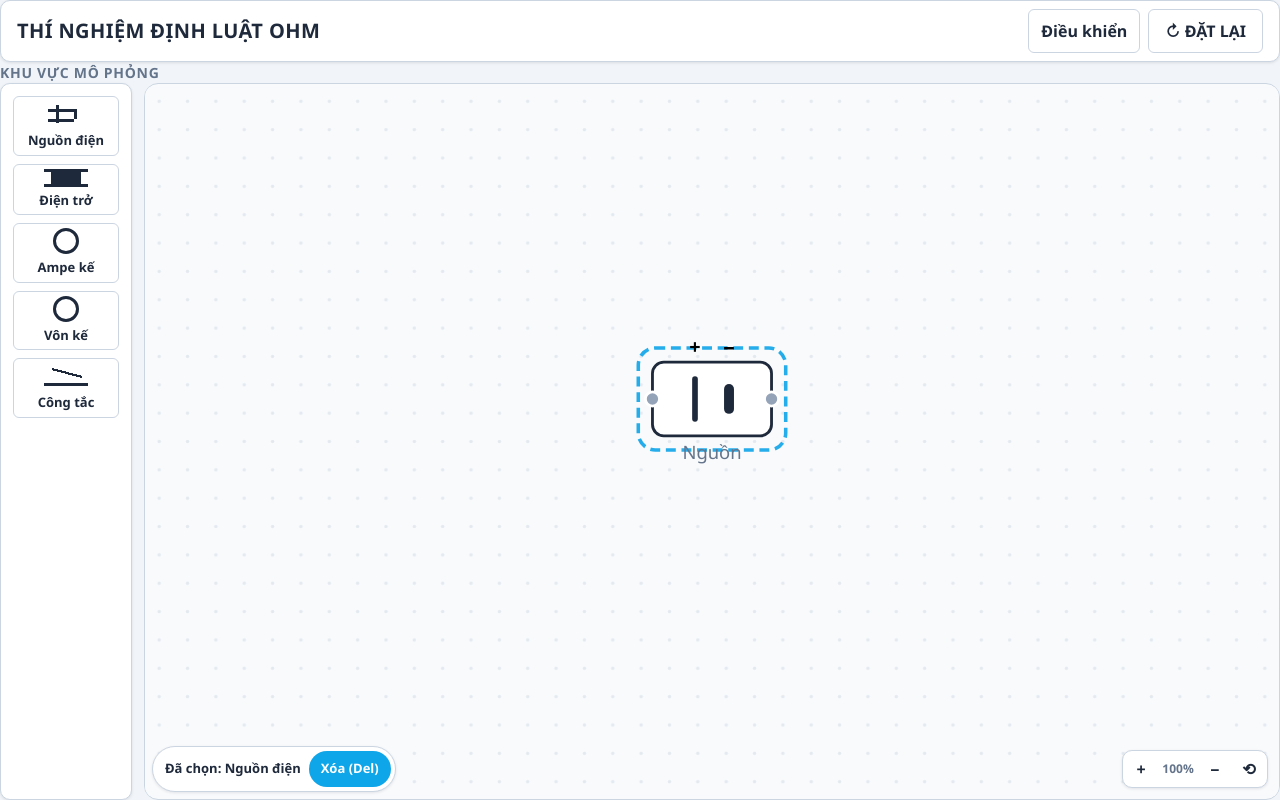
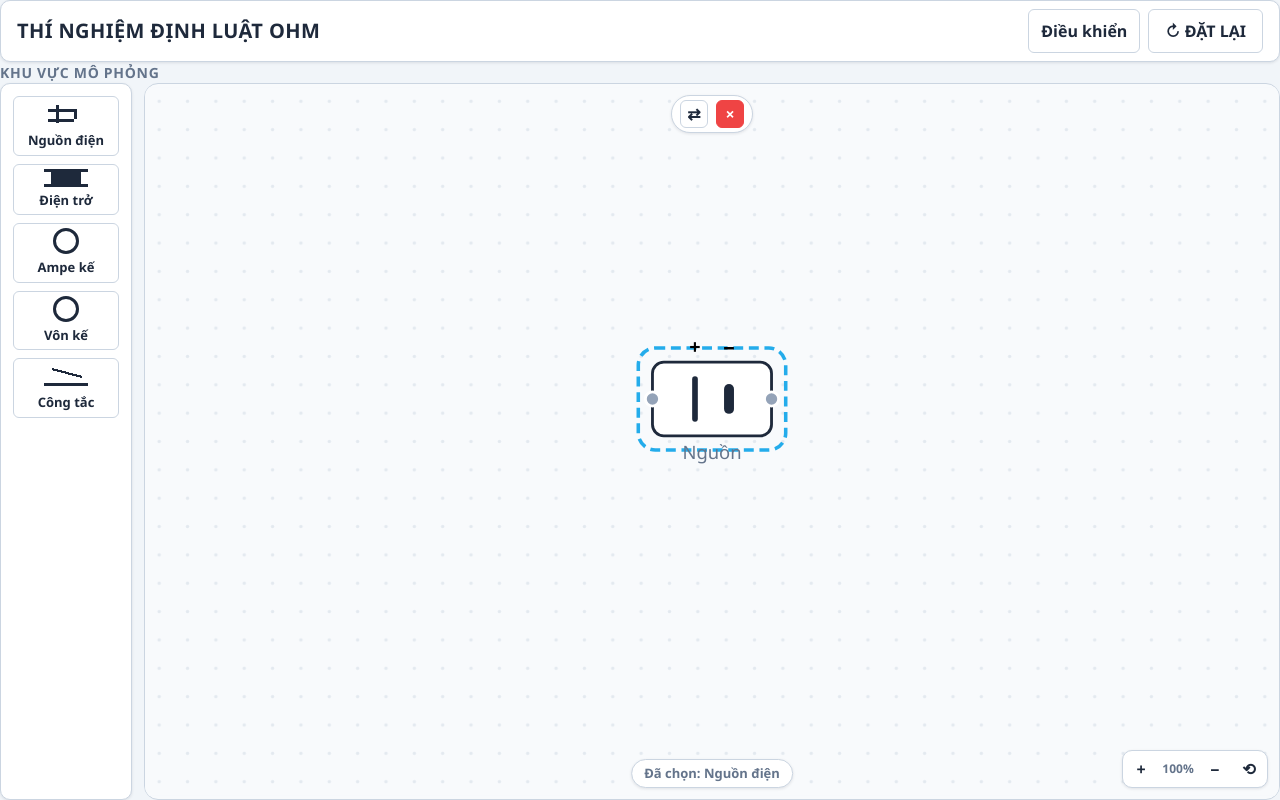
Before and after one commit to heyncth/dm-vat-ly, a React (Vite) app: page / in a window 1280 px wide. Both pictures are taken after a click on the button "Nguồn điện". Built offline with nearby package versions, Linux system fonts and the light colour scheme.

Commit message:
feat: split selection bar into top toolbar + bottom info bar, flip only graphics not text, enlarge switch hitbox, flip source in sample circuit

```diff
--- a/src/components/Workspace/CircuitCanvas.css
+++ b/src/components/Workspace/CircuitCanvas.css
@@ -5,6 +5,8 @@
   min-height: 0;
   display: flex;
   gap: var(--space-3);
+  user-select: none;
+  -webkit-user-select: none;
 }
 
 /* ---- palette: vertical kit strip docked to the stage edge ---- */
@@ -127,6 +129,8 @@
   border-radius: var(--radius-lg);
   touch-action: none;
   cursor: grab;
+  user-select: none;
+  -webkit-user-select: none;
 }
 
 .stage-svg--panning {
@@ -371,14 +375,20 @@
   box-shadow: var(--shadow-raise);
 }
 
-.selection-bar {
+/* ---- top toolbar (actions) ---- */
+.toolbar-wrap {
   position: absolute;
-  left: var(--space-2);
-  bottom: var(--space-2);
+  top: var(--space-3);
+  left: 50%;
+  transform: translateX(-50%);
+  z-index: 10;
+}
+
+.toolbar {
   display: flex;
   align-items: center;
   gap: var(--space-2);
-  padding: var(--space-1) var(--space-1) var(--space-1) var(--space-3);
+  padding: var(--space-1) var(--space-2);
   font-size: var(--text-helper);
   font-weight: 600;
   background: var(--color-panel);
@@ -387,15 +397,132 @@
   box-shadow: var(--shadow-raise);
 }
 
-.selection-bar button {
-  min-height: 36px;
-  padding: 0 var(--space-3);
+.toolbar-btn {
+  width: 28px;
+  height: 28px;
+  display: flex;
+  align-items: center;
+  justify-content: center;
+  padding: 0;
   font: inherit;
-  color: var(--color-primary-contrast);
+  font-size: 16px;
+  font-weight: 700;
+  color: var(--color-text);
+  background: var(--color-bg);
+  border: 1px solid var(--color-border);
+  border-radius: var(--radius-sm);
+  cursor: pointer;
+}
+
+.toolbar-btn:hover {
   background: var(--color-primary);
+  color: #fff;
+  border-color: var(--color-primary);
+}
+
+.toolbar-btn--delete {
+  color: #fff;
+  background: #ef4444;
+  border-color: #ef4444;
+}
+
+.toolbar-btn--delete:hover {
+  background: #dc2626;
+  border-color: #dc2626;
+}
+
+.toolbar-value {
+  color: var(--color-primary);
+  cursor: pointer;
+  padding: 2px 8px;
+  border-radius: var(--radius-sm);
+  font-family: monospace;
+}
+
+.toolbar-value:hover {
+  background: var(--color-bg);
+}
+
+.toolbar-value--live {
+  color: #166534;
+  cursor: default;
+}
+
+.toolbar-value--live:hover {
+  background: transparent;
+}
+
+.toolbar-edit {
+  display: flex;
+  align-items: center;
+  gap: var(--space-1);
+  padding: var(--space-1) var(--space-2);
+  margin-top: var(--space-1);
+  background: var(--color-panel);
+  border: 1px solid var(--color-border);
+  border-radius: var(--radius-md);
+  box-shadow: var(--shadow-raise);
+}
+
+.toolbar-edit input {
+  width: 64px;
+  height: 28px;
+  padding: 0 var(--space-1);
+  font: inherit;
+  font-size: 13px;
+  font-family: monospace;
+  text-align: center;
+  border: 1px solid var(--color-border);
+  border-radius: var(--radius-sm);
+  outline: none;
+}
+
+.toolbar-edit input:focus {
+  border-color: var(--color-primary);
+}
+
+.toolbar-edit-unit {
+  font-size: 12px;
+  font-weight: 600;
+  color: var(--color-text-muted);
+}
+
+.toolbar-edit-ok {
+  min-height: 28px;
+  padding: 0 var(--space-2);
+  font: inherit;
+  font-size: 12px;
+  font-weight: 700;
+  color: #fff;
+  background: #16a34a;
   border: 0;
+  border-radius: var(--radius-sm);
+  cursor: pointer;
+}
+
+.toolbar-edit-ok:hover {
+  background: #15803d;
+}
+
+/* ---- bottom info bar ---- */
+.info-bar-wrap {
+  position: absolute;
+  left: 50%;
+  bottom: var(--space-3);
+  transform: translateX(-50%);
+  z-index: 10;
+}
+
+.info-bar {
+  padding: var(--space-1) var(--space-3);
+  font-size: var(--text-helper);
+  font-weight: 600;
+  color: var(--color-text-muted);
+  background: var(--color-panel);
+  border: 1px solid var(--color-border);
   border-radius: 999px;
-  cursor: pointer;
+  box-shadow: var(--shadow-raise);
+  white-space: nowrap;
 }
 
 .drag-ghost {
--- a/src/components/Workspace/CircuitCanvas.tsx
+++ b/src/components/Workspace/CircuitCanvas.tsx
@@ -9,6 +9,7 @@ import {
   type WireEndpoint,
 } from '../../lib/circuitModel.ts';
 import type { CircuitApi } from '../../state/useCircuit.ts';
+import type { PlacedComponent } from '../../lib/circuitModel.ts';
 import ComponentNode from './ComponentNode.tsx';
 import ComponentPalette from './ComponentPalette.tsx';
 import WireLayer from './WireLayer.tsx';
@@ -19,6 +20,74 @@ const MIN_ZOOM = 0.3;
 const MAX_ZOOM = 3;
 
 type Ghost = { type: ComponentType; clientX: number; clientY: number };
+
+function SelectionBar({ comp, circuit, liveReading, manualU, manualI, onInstrumentEdit }: {
+  comp: PlacedComponent;
+  circuit: CircuitApi;
+  liveReading?: { U: number; I: number } | null;
+  manualU?: number;
+  manualI?: number;
+  onInstrumentEdit?: (type: 'U' | 'I', value: number) => void;
+}) {
+  const def = COMPONENT_DEFS[comp.type];
+  const isInstrument = comp.type === 'voltmeter' || comp.type === 'ammeter';
+  const unit = comp.type === 'voltmeter' ? 'V' : 'A';
+  const value = comp.type === 'voltmeter' ? manualU : manualI;
+  const [editing, setEditing] = useState(false);
+  const [draft, setDraft] = useState('');
+  const commitEdit = () => {
+    setEditing(false);
+    const num = parseFloat(draft);
+    if (!isNaN(num) && num >= 0 && onInstrumentEdit) {
+      onInstrumentEdit(comp.type === 'voltmeter' ? 'U' : 'I', num);
+    }
+  };
+
+  return (
+    <>
+      {/* Top toolbar — actions */}
+      <div className="toolbar-wrap">
+        <div className="toolbar">
+          <button type="button" className="toolbar-btn" title="Lật ngược" onClick={() => circuit.flipComponent(comp.id)}>
+            ⇄
+          </button>
+          {isInstrument && !circuit.isRunning && (
+            <span className="toolbar-value" onClick={() => { setDraft(String(value ?? 0)); setEditing(true); }}>
+              {(value ?? 0).toFixed(2)} {unit} ✎
+            </span>
+          )}
+          {isInstrument && circuit.isRunning && (
+            <span className="toolbar-value toolbar-value--live">
+              {(comp.type === 'voltmeter' ? liveReading?.U : liveReading?.I)?.toFixed(2) ?? '0.00'} {unit}
+            </span>
+          )}
+          <button type="button" className="toolbar-btn toolbar-btn--delete" title="Xóa" onClick={() => {
+            circuit.setSelected({ kind: 'comp', id: comp.id });
+            circuit.removeSelected();
+          }}>×</button>
+        </div>
+        {editing && isInstrument && (
+          <div className="toolbar-edit">
+            <input type="number" min={0} step="any" value={draft} autoFocus
+              onChange={(e) => setDraft(e.target.value)}
+              onBlur={commitEdit}
+              onKeyDown={(e) => { if (e.key === 'Enter') commitEdit(); if (e.key === 'Escape') setEditing(false); }}
+            />
+            <span className="toolbar-edit-unit">{unit}</span>
+            <button type="button" className="toolbar-edit-ok" onClick={commitEdit}>✓</button>
+          </div>
+        )}
+      </div>
+
+      {/* Bottom bar — info only */}
+      <div className="info-bar-wrap">
+        <div className="info-bar">
+          Đã chọn: {def.label}
+        </div>
+      </div>
+    </>
+  );
+}
 
 type CircuitCanvasProps = {
   circuit: CircuitApi;
@@ -84,7 +153,9 @@ export default function CircuitCanvas({ circuit, liveReading, manualU, manualI,
 
       const oldZoom = zoomRef.current;
       const oldPan = panRef.current;
-      const factor = e.deltaY > 0 ? 0.9 : 1.1;
+      // Smooth zoom: smaller increments, scaled by deltaY magnitude
+      const rawFactor = -e.deltaY * 0.005;
+      const factor = 1 + Math.max(-0.15, Math.min(0.15, rawFactor));
       const newZoom = Math.min(MAX_ZOOM, Math.max(MIN_ZOOM, oldZoom * factor));
       const ratio = newZoom / oldZoom;
       const newPan = {
@@ -100,6 +171,14 @@ export default function CircuitCanvas({ circuit, liveReading, manualU, manualI,
     return () => svg.removeEventListener('wheel', handler);
   }, []);
 
+  const handleBackgroundClick = useCallback(() => {
+    if (circuit.activeTool === 'wire') {
+      circuit.cancelPending();
+      circuit.setActiveTool('select');
+    }
+    circuit.setSelected(null);
+  }, [circuit]);
+
   // ---- middle-click / alt+drag pan ----
   const handleSvgPointerDown = useCallback((e: React.PointerEvent) => {
     // Pan on middle button or when clicking empty background
@@ -108,7 +187,11 @@ export default function CircuitCanvas({ circuit, liveReading, manualU, manualI,
       || (e.target as Element).classList.contains('stage-bg')
       || (e.target as Element).getAttribute('fill') === 'url(#lab-grid)';
 
-    if (isMiddle || (isBackground && e.button === 0 && activeTool === 'select' && !pending)) {
+    if (isBackground) {
+      // Always deselect + cancel wire on background click
+      handleBackgroundClick();
+
+      if (isMiddle || (e.button === 0 && activeTool === 'select' && !pending)) {
         e.preventDefault();
         isPanning.current = true;
         panDrag.current = { startX: e.clientX, startY: e.clientY, panX: pan.x, panY: pan.y };
@@ -130,11 +213,11 @@ export default function CircuitCanvas({ circuit, liveReading, manualU, manualI,
         window.addEventListener('pointermove', onMove);
         window.addEventListener('pointerup', onUp, { once: true });
       }
-  }, [activeTool, pending, pan.x, pan.y]);
+    }
+  }, [activeTool, pending, pan.x, pan.y, handleBackgroundClick]);
 
   // ---- node dragging ----
   const handleNodePointerDown = (event: React.PointerEvent, id: string) => {
-    if (circuit.activeTool === 'wire') return;
     if (event.button !== 0 && event.pointerType === 'mouse') return;
     const comp = components.find((c) => c.id === id);
     const pt = svgPoint(event.clientX, event.clientY);
@@ -214,39 +297,22 @@ export default function CircuitCanvas({ circuit, liveReading, manualU, manualI,
     else if (event.key === 'ArrowRight') dx = step;
     else if (event.key === 'ArrowUp') dy = -step;
     else if (event.key === 'ArrowDown') dy = step;
-    else if (event.key === 'Delete' || event.key === 'Backspace') {
-      event.preventDefault();
-      circuit.setSelected({ kind: 'comp', id });
-      circuit.removeSelected();
-      return;
-    } else return;
+    else return;
     event.preventDefault();
     circuit.dropComponent(id, comp.x + dx, comp.y + dy);
   };
 
   useEffect(() => {
     const onKey = (event: KeyboardEvent) => {
-      const target = event.target as HTMLElement | null;
-      const inField = !!target && (target.tagName === 'INPUT' || target.tagName === 'TEXTAREA');
       if (event.key === 'Escape') {
         if (circuit.pending) circuit.cancelPending();
         else if (circuit.activeTool === 'wire') circuit.setActiveTool('select');
         else circuit.setSelected(null);
-        return;
-      }
-      if ((event.key === 'Delete' || event.key === 'Backspace') && !inField) {
-        if (circuit.selected?.kind === 'wire') {
-          event.preventDefault();
-          circuit.removeSelected();
-        }
       }
     };
     window.addEventListener('keydown', onKey);
     return () => window.removeEventListener('keydown', onKey);
   }, [selected, activeTool, pending]);
-
-  const selectedComp = selected?.kind === 'comp' ? components.find((c) => c.id === selected.id) ?? null : null;
-  const selectedWireIndex = selected?.kind === 'wire' ? wires.findIndex((w) => w.id === selected.id) : -1;
 
   const handleTerminalActivate = (endpoint: WireEndpoint) => {
     if (activeTool !== 'wire') circuit.setActiveTool('wire');
@@ -296,8 +362,8 @@ export default function CircuitCanvas({ circuit, liveReading, manualU, manualI,
               <circle cx={GRID / 2} cy={GRID / 2} r={1.2} fill="var(--color-border)" opacity="0.45" />
             </pattern>
           </defs>
-          <rect x={0} y={0} width={STAGE_W} height={STAGE_H} className="stage-bg" />
-          <rect x={0} y={0} width={STAGE_W} height={STAGE_H} fill="url(#lab-grid)" />
+          <rect x={0} y={0} width={STAGE_W} height={STAGE_H} className="stage-bg" onClick={handleBackgroundClick} />
+          <rect x={0} y={0} width={STAGE_W} height={STAGE_H} fill="url(#lab-grid)" onClick={handleBackgroundClick} />
 
           {/* Zoomable/pannable content group */}
           <g transform={transform} className="stage-content">
@@ -321,13 +387,8 @@ export default function CircuitCanvas({ circuit, liveReading, manualU, manualI,
                 isRunning={circuit.isRunning}
                 liveReading={circuit.isRunning ? liveReading : null}
                 instrumentValue={comp.type === 'voltmeter' ? manualU : comp.type === 'ammeter' ? manualI : undefined}
-                onInstrumentEdit={onInstrumentEdit ? (id, value) => {
-                  const c = components.find((c) => c.id === id);
-                  if (c) onInstrumentEdit(c.type === 'voltmeter' ? 'U' : 'I', value);
-                } : undefined}
                 onNodeKeyDown={handleNodeKeyDown}
                 onTerminalActivate={handleTerminalActivate}
-                onSwitchToggle={() => circuit.setSwitchOn(!circuit.switchOn)}
               />
             ))}
             {components.length === 0 && (
@@ -342,23 +403,24 @@ export default function CircuitCanvas({ circuit, liveReading, manualU, manualI,
           <p className="stage-chip" role="status">
             {pending
               ? 'Đã chọn 1 chốt — chọn chốt thứ 2 để nối (Esc hủy)'
-              : 'Chế độ nối dây — chọn 2 chốt để nối (Esc thoát)'}
+              : 'Chế độ nối dây — chọn 2 chốt để nối (nhấn ngoài để thoát)'}
           </p>
         )}
 
-        {(selectedComp || selectedWireIndex >= 0) && (
-          <div className="selection-bar">
-            <span>
-              Đã chọn:{' '}
-              {selectedComp
-                ? COMPONENT_DEFS[selectedComp.type].label
-                : `Dây nối ${selectedWireIndex + 1}`}
-            </span>
-            <button type="button" onClick={circuit.removeSelected}>
-              Xóa (Del)
-            </button>
-          </div>
-        )}
+        {selected?.kind === 'comp' && (() => {
+          const comp = components.find((c) => c.id === selected.id);
+          if (!comp) return null;
+          return (
+            <SelectionBar
+              comp={comp}
+              circuit={circuit}
+              liveReading={liveReading}
+              manualU={manualU}
+              manualI={manualI}
+              onInstrumentEdit={onInstrumentEdit}
+            />
+          );
+        })()}
       </div>
 
       {ghost && (
--- a/src/lib/circuitModel.ts
+++ b/src/lib/circuitModel.ts
@@ -18,6 +18,8 @@ export interface PlacedComponent {
   /** Center position in SVG stage units. */
   x: number;
   y: number;
+  /** Horizontal flip — swaps terminal 'a' and 'b' positions. */
+  flipped?: boolean;
 }
 
 export interface WireEndpoint {
--- a/src/lib/sampleCircuit.ts
+++ b/src/lib/sampleCircuit.ts
@@ -8,19 +8,21 @@ export interface SampleCircuit {
 /**
  * Canonical Ohm's Law layout (series loop + voltmeter across the resistor):
  *
- *   ammeter (600,150) ---- resistor (200,150)
- *       |                        |  |
- *       |                     voltmeter (200,260)
- *       |                        |
- *   switch (600,380) ---- supply (200,380)
+ *   supply (200,380) --+-- switch (600,380)
+ *       |                 |
+ *       |              ammeter (600,150)
+ *       |                 |
+ *       +-- resistor (200,150)
+ *            |
+ *         voltmeter (200,260)
  *
- * Loop order: supply → switch → ammeter → resistor → supply.
- * All wires are axis-aligned; no crossings. Deterministic ids so repeated
- * clicks replace rather than duplicate. No physics — positions only.
+ * Loop order: supply(+) → switch → ammeter → resistor → supply(−).
+ * Voltmeter across resistor (parallel).
+ * All wires are axis-aligned; no crossings.
  */
 export function createSampleCircuit(): SampleCircuit {
   const components: PlacedComponent[] = [
-    { id: 'sample-supply', type: 'supply', x: 200, y: 380 },
+    { id: 'sample-supply', type: 'supply', x: 200, y: 380, flipped: true },
     { id: 'sample-switch', type: 'switch', x: 600, y: 380 },
     { id: 'sample-ammeter', type: 'ammeter', x: 600, y: 150 },
     { id: 'sample-resistor', type: 'resistor', x: 200, y: 150 },
@@ -34,10 +36,15 @@ export function createSampleCircuit(): SampleCircuit {
   });
 
   const wires: Wire[] = [
+    // supply(+) terminal b (right, shows + when flipped) → switch
     wire('sample-w1', { compId: 'sample-supply', end: 'b' }, { compId: 'sample-switch', end: 'a' }),
+    // switch → ammeter
     wire('sample-w2', { compId: 'sample-switch', end: 'b' }, { compId: 'sample-ammeter', end: 'b' }),
+    // ammeter → resistor
     wire('sample-w3', { compId: 'sample-ammeter', end: 'a' }, { compId: 'sample-resistor', end: 'b' }),
+    // resistor → supply(−) terminal a (left, shows − when flipped)
     wire('sample-w4', { compId: 'sample-resistor', end: 'a' }, { compId: 'sample-supply', end: 'a' }),
+    // voltmeter across resistor
     wire('sample-w5', { compId: 'sample-voltmeter', end: 'a' }, { compId: 'sample-resistor', end: 'a' }),
     wire('sample-w6', { compId: 'sample-voltmeter', end: 'b' }, { compId: 'sample-resistor', end: 'b' }),
   ];
--- a/src/state/useCircuit.ts
+++ b/src/state/useCircuit.ts
@@ -33,6 +33,7 @@ export interface CircuitApi {
   addComponent: (type: ComponentType, at?: Point) => void;
   moveComponent: (id: string, x: number, y: number) => void;
   dropComponent: (id: string, x: number, y: number) => void;
+  flipComponent: (id: string) => void;
   setSelected: (selection: Selection) => void;
   removeSelected: () => void;
   setActiveTool: (tool: ActiveTool) => void;
@@ -80,6 +81,12 @@ export function useCircuit(): CircuitApi {
       prev.map((c) => (c.id === id ? { ...c, ...clampPosition(c.type, x, y) } : c)),
     );
     setMode('manual');
+  };
+
+  const flipComponent = (id: string) => {
+    setComponents((prev) =>
+      prev.map((c) => (c.id === id ? { ...c, flipped: !c.flipped } : c)),
+    );
   };
 
   const removeSelected = () => {
@@ -181,6 +188,7 @@ export function useCircuit(): CircuitApi {
     addComponent,
     moveComponent,
     dropComponent,
+    flipComponent,
     setSelected,
     removeSelected,
     setActiveTool,
```
Also changed, not shown: src/components/Workspace/ComponentNode.tsx (+31 -70 lines), 1 other file (tests, documents, lock files or other folders). Lines whose indentation alone changed are shown as unchanged.
